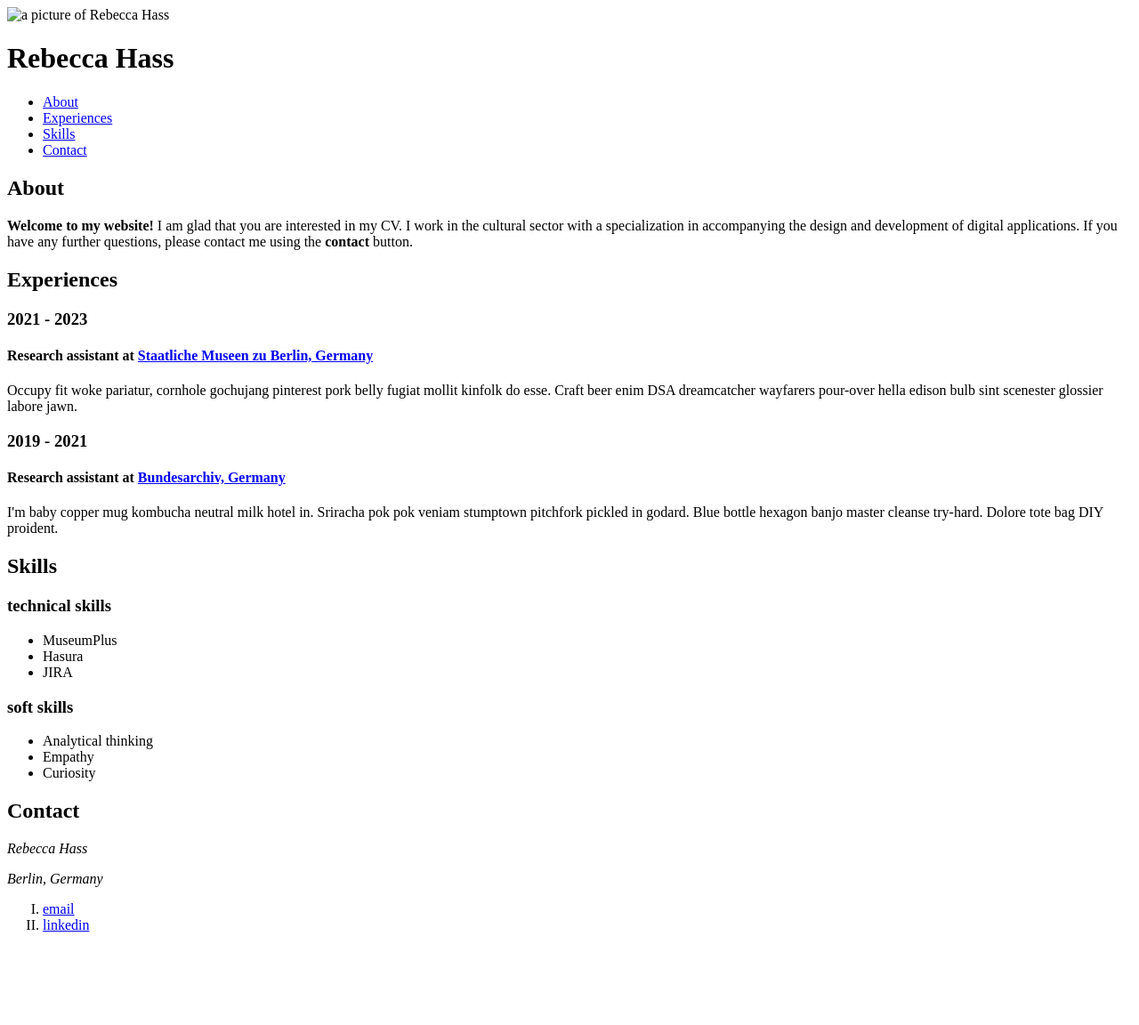
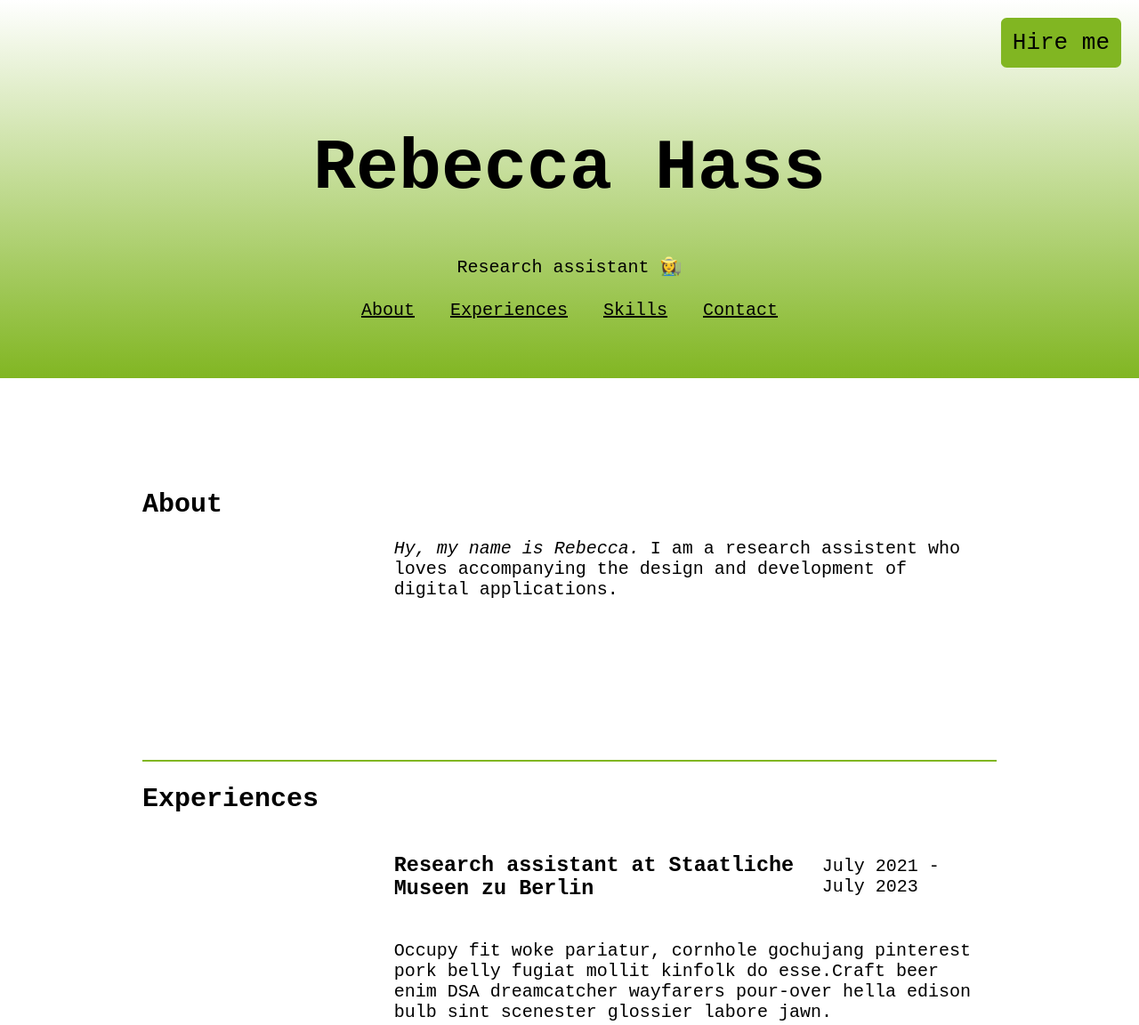
Before and after one commit to rhass14/personal-website, a plain HTML site: page index.html in a window 1280 px wide. Shown: the top 1152 px of the page at 89% size. Before the commit the page ends 1065 px from the top, so only its background shows below. Drawn offline with nearby package versions, Linux system fonts and the light colour scheme.

Commit message:
init: first version

```diff
--- a/index.html
+++ b/index.html
@@ -7,59 +7,64 @@
     <meta name="viewport" content="width=device-width, initial-scale=1.0">
     <meta name="description" content="this is the website of Rebecca Hass - Hy there!">
     <meta name="author" content="Rebecca Hass">
+    <link rel="stylesheet" href="https://unpkg.com/normalize.css@8.0.1/normalize.css">
+    <link rel="stylesheet" href="style.css">
 </head>
 
 <body>
-    <main>
-        <header>
-            <img src="/first-website/media/rebecca_hass.jpeg" alt="a picture of Rebecca Hass" width="199" length="199">
-            <h1> Rebecca Hass</h1>
+    <header class="header-styling">
+        <div class="heading-group">
+            <h1 class="h1-styling">Rebecca Hass</h1>
+            <p class="profession">Research assistant </p>
+        </div>
+        <nav class="navigation">
+            <a class="nav-link" href="#About">About</a>
+            <a class="nav-link" href="#Experiences">Experiences</a>
+            <a class="nav-link" href="#Skills">Skills</a>
+            <a class="nav-link" href="#Contact">Contact</a>
+        </nav>
+        <aside class="hire-me">Hire me</aside>
     </header>
-        <nav>
-            <ul>
-                <li> <a href="#About">About</a> </li>
-                <li> <a href="#Experiences">Experiences</a> </li>
-                <li> <a href="#Skills">Skills</a> </li>
-                <li> <a href="#Contact">Contact</a> </li>
-            </ul>
-        </nav>
-        <article id="About">
-            <h2>About</h2>
-            <p> <strong>Welcome to my website!</strong> I am glad that you are interested in my CV. I work in the
-                cultural sector with a
-                specialization in accompanying the design and development of digital applications. If you have any
-                further
-                questions, please contact me using the <strong>contact</strong> button.</p>
+    <main class="main-styling">
+        <article class="main-article" id="About">
+            <h2 class="main-article-heading">About</h2>
+            <p class="main-article-content"><span class="welcome-styling">Hy, my name is Rebecca.</span> I am a research
+                assistent who loves
+                accompanying the design and development of digital
+                applications.
+            </p>
         </article>
-        <article id="Experiences">
-            <h2>Experiences</h2>
+        <article class="main-article" id="Experiences">
+            <h2 class="main-article-heading">Experiences</h2>
+            <div class="main-article-content">
                 <section>
-                <h3>2021 - 2023</h3>
-                <h4>Research assistant at <a href="https://www.smb.museum/home/"> Staatliche Museen zu Berlin,
-                        Germany
-                    </a>
-                </h4>
+                    <header class="experiences-header">
+                        <h3 class="experience-heading">Research assistant at Staatliche Museen zu Berlin
+                        </h3>
+                        <p class="experience-subheading">July 2021 - July 2023</p>
+                    </header>
                     <p> Occupy fit woke pariatur, cornhole gochujang pinterest pork belly fugiat mollit kinfolk do
-                    esse.
-                    Craft beer enim DSA dreamcatcher wayfarers pour-over hella edison bulb sint scenester
-                    glossier
-                    labore jawn.
+                        esse.Craft beer enim DSA dreamcatcher wayfarers pour-over hella edison bulb sint scenester
+                        glossier labore jawn.
                     </p>
                 </section>
                 <section>
-                <h3>2019 - 2021</h3>
-                <h4> Research assistant at <a href="https://www.bundesarchiv.de/DE/Navigation/Home/home.html">
-                        Bundesarchiv, Germany
-                    </a></h4>
-                <p> I'm baby copper mug kombucha neutral milk hotel in. Sriracha pok pok veniam stumptown
+                    <header class="experiences-header">
+                        <h3 class="experience-heading">Research assistant at Bundesarchiv
+                        </h3>
+                        <p class="experience-subheading"> March 2019 - May 2021</p>
+                    </header>
+                    <p> I'm copper mug kombucha neutral milk hotel in. Sriracha pok pok veniam stumptown
                         pitchfork
                         pickled in godard. Blue bottle hexagon banjo master cleanse try-hard. Dolore tote bag DIY
                         proident.
                     </p>
                 </section>
+            </div>
         </article>
-        <article id="Skills">
-            <h2>Skills</h2>
+        <article class="main-article" id="Skills">
+            <h2 class="main-article-heading">Skills</h2>
+            <div class="main-article-content">
                 <section>
                     <h3>technical skills</h3>
                     <ul>
@@ -76,24 +81,26 @@
                         <li>Curiosity</li>
                     </ul>
                 </section>
+            </div>
         </article>
-        <article id="Contact">
-            <h2>Contact</h2>
-            <section>
-                <address>
-                    <p>Rebecca Hass</p>
-                    <p>Berlin, Germany</p>
-                </address>
-            </section>
-            <section>
-                <ol type="I">
-                    <li> <a href="mailto:rebecca.hass81@googlemail.com"> email</a> </li>
-                    <li> <a href="https://www.linkedin.com/in/rebecca-hass-183559131/"> linkedin</a>
+        <article class="main-article" id="Contact">
+            <h2 class="main-article-heading">Contact</h2>
+            <ol class="main-article-content">
+                <li>
+                    E-Mail:<a class=contact-link href="mailto:rebecca.hass91@gmail.com">rebecca.hass91@gmail.com</a>
+                </li>
+                <li> Ufo 👽 </li>
+                <li> Linkedin:<a class="contact-link"
+                        href="https://www.linkedin.com/in/rebecca-hass-183559131/">@rebecca-hass-183559131</a>
+                </li>
             </ol>
-            </section>
         </article>
     </main>
-
+    <footer class="footer-styling">
+        <p class="footer-text">Did you like my CV?
+            <a class="footer-link" href="mailto:rebecca.hass91@gmail.com">Contact me</a>
+        </p>
+    </footer>
 </body>
 
 </html>
--- /dev/null
+++ b/style.css
@@ -0,0 +1,273 @@
+/*General Stylings */
+*,
+*:before *:after {
+  box-sizing: border-box;
+}
+
+/* Font, Color, Layout */
+
+:root {
+  --clr-background: #ffffff;
+  --clr-font: #000000;
+  --clr-accent: #81b622;
+  --clr-l-active: #ecb1a9;
+}
+
+html {
+  font-family: monospace;
+  font-size: 16px;
+}
+
+/* Notiz: Schriftgröße proportional vergrößern (breakpoints) */
+@media screen and (min-width: 768px) {
+  html {
+    font-size: 18px;
+  }
+}
+
+@media screen and (min-width: 786px) {
+  html {
+    font-size: 18px;
+  }
+}
+
+@media screen and (min-width: 992px) {
+  html {
+    font-size: 20px;
+  }
+}
+
+/* Notiz: Eigene Schrift für Headings */
+*/ h* {
+  font-family: "Work Sans", sans-serif;
+}
+
+/* Notiz: Hintergrund Farbe, wenn Bereiche ausgewählt werden */
+*::selection {
+  background-color: black;
+  color: #ffffff;
+}
+
+/*header styling */
+
+.header-styling {
+  background-image: linear-gradient(
+    0deg,
+    var(--clr-accent),
+    var(--clr-background)
+  );
+  padding: 3rem 1rem;
+  padding-top: 4.5rem;
+  text-align: center;
+  position: relative;
+}
+
+.heading-group {
+  font-size: 4rem;
+}
+
+.h1-styling {
+  font-size: 1em;
+}
+
+.profession {
+  font-size: 0.25em;
+}
+
+.profession::after {
+  content: "👩‍🌾";
+}
+
+/*header styling -.hire-me*/
+
+.hire-me {
+  position: absolute;
+  right: 1rem;
+  top: 1rem;
+  padding: 0.5rem;
+  border-radius: 0.25rem;
+  opacity: 0.5;
+  background: var(--clr-accent);
+  color: var(--clr-font);
+  transform-origin: top right;
+  transition: transform 0.3s, opacity 0.25s ease-in;
+}
+
+.header-styling:hover .hire-me,
+.header-styling:focus-within .hire-me {
+  opacity: 1;
+  transform: scale(1.3);
+}
+
+@media screen and (min-width: 992px) {
+  .hire-me {
+    position: fixed;
+  }
+}
+
+@media print {
+  .hire-me {
+    display: none;
+  }
+}
+
+/*header styling -.navigation*/
+
+.navigation {
+  display: flex;
+  flex-direction: column;
+  align-items: center;
+}
+
+@media screen and (min-width: 768px) {
+  .navigation {
+    flex-direction: row;
+    justify-content: center;
+  }
+}
+
+@media screen and (min-width: 768px) {
+  .nav-link + .nav-link {
+    margin-left: 1rem;
+  }
+}
+
+@media print {
+  .navigation {
+    display: none;
+  }
+}
+
+/*main styling*/
+
+.main-styling {
+  max-width: 60ch;
+  margin: 0 auto;
+  padding: 1rem;
+}
+
+@media screen and (min-width: 768px) {
+  .main-styling {
+    max-width: 80ch;
+  }
+}
+
+.main-styling > * + * {
+  margin-top: 3rem;
+}
+
+@media screen and (min-width: 768px) {
+  .main-styling > * + * {
+    margin-top: 8rem;
+  }
+}
+
+.main-styling > *:first-child {
+  margin-top: 4rem;
+}
+
+.main-styling > *:first-child {
+  border-top: none;
+}
+
+.main-article {
+  border-top: 0.125rem solid var(--clr-accent);
+  padding: 0 1rem;
+}
+
+.welcome-styling {
+  font-style: italic;
+}
+
+@media screen and (min-width: 768px) {
+  .main-article {
+    display: grid;
+    grid-template-columns: 1fr 2.5fr;
+  }
+}
+
+.main-article-content {
+  margin-top: 4rem;
+}
+
+.main-article-heading {
+  position: relative;
+  left: -1rem;
+}
+
+.experiences-header {
+  display: flex;
+  flex-direction: column;
+}
+
+@media screen and (min-width: 768px) {
+  .experiences-header {
+    display: flex;
+    flex-direction: row;
+    align-items: baseline;
+    justify-content: space-between;
+  }
+}
+
+/*footer */
+
+.footer-styling {
+  margin-top: 3rem;
+  background-color: var(--clr-accent);
+  color: var(--clr-font);
+  padding: 2rem;
+}
+
+.footer-text {
+  text-align: center;
+  margin: 0;
+}
+
+/*Link Styling */
+
+.nav-link {
+  padding: 0.25rem 0.5rem;
+  color: var(--clr-font);
+  transition: background-color 0.5s ease-in-out;
+}
+
+.nav-link:hover {
+  background-color: var(--clr-accent);
+  color: var(--clr-font);
+}
+
+.nav-link:active {
+  background-color: var(--clr-l-active);
+  color: var(--clr-font);
+}
+
+.nav-link:visited {
+  color: var(--clr-font);
+}
+
+.nav-link:focus {
+  background-color: var(--clr-accent);
+  outline-color: var(--clr-font);
+  outline-style: dotted;
+}
+
+.contact-link {
+  color: var(--clr-font);
+  padding: 0.25rem;
+}
+
+.contact-link:hover {
+  background-color: var(--clr-l-active);
+}
+
+.contact-link:active {
+  background-color: var(--clr-accent);
+}
+
+.contact-link {
+  transition: background-color 0.8s ease-in-out;
+}
+
+.footer-link {
+  color: var(--clr-font);
+}
```
Lines whose indentation alone changed are shown as unchanged.
